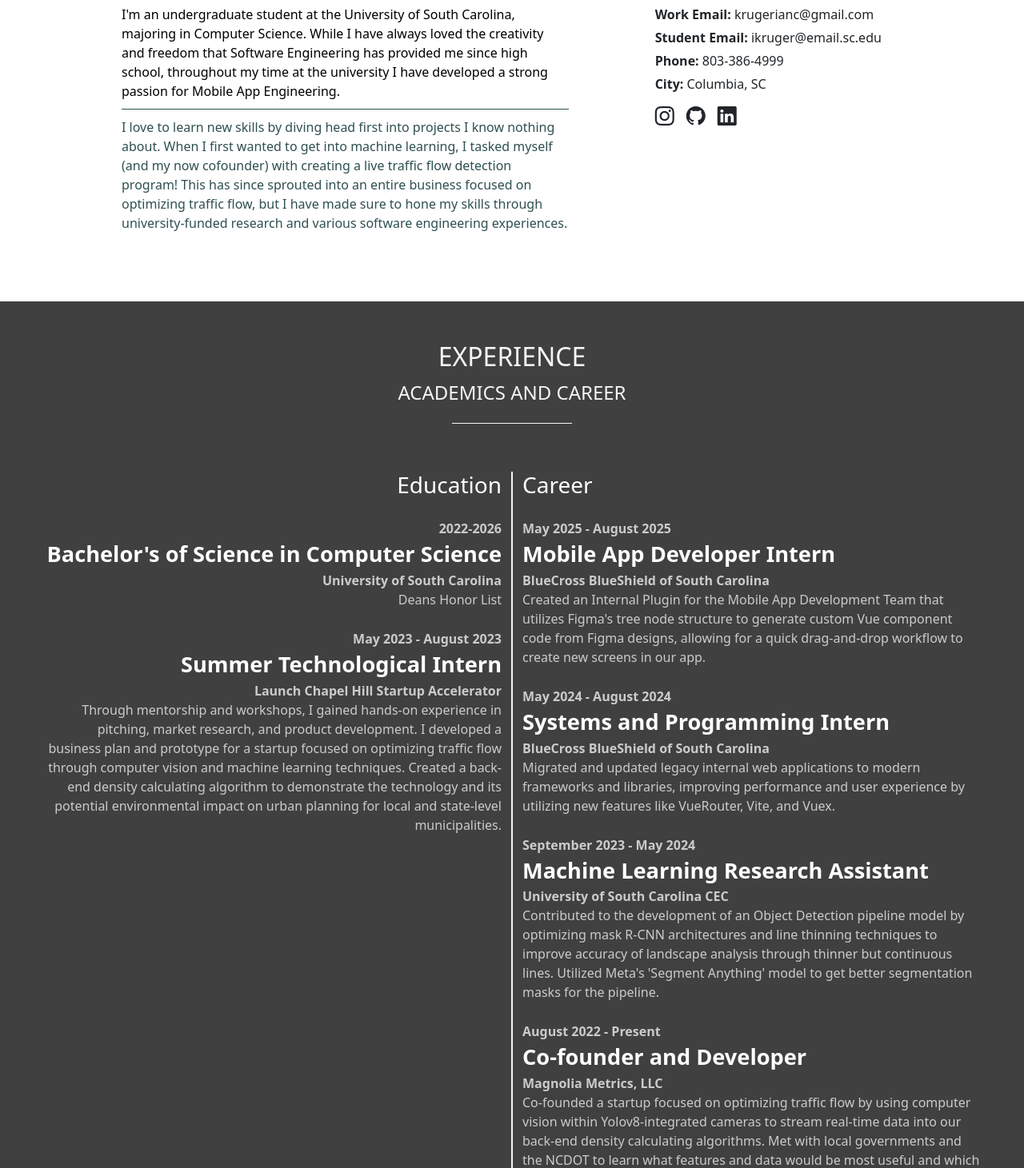
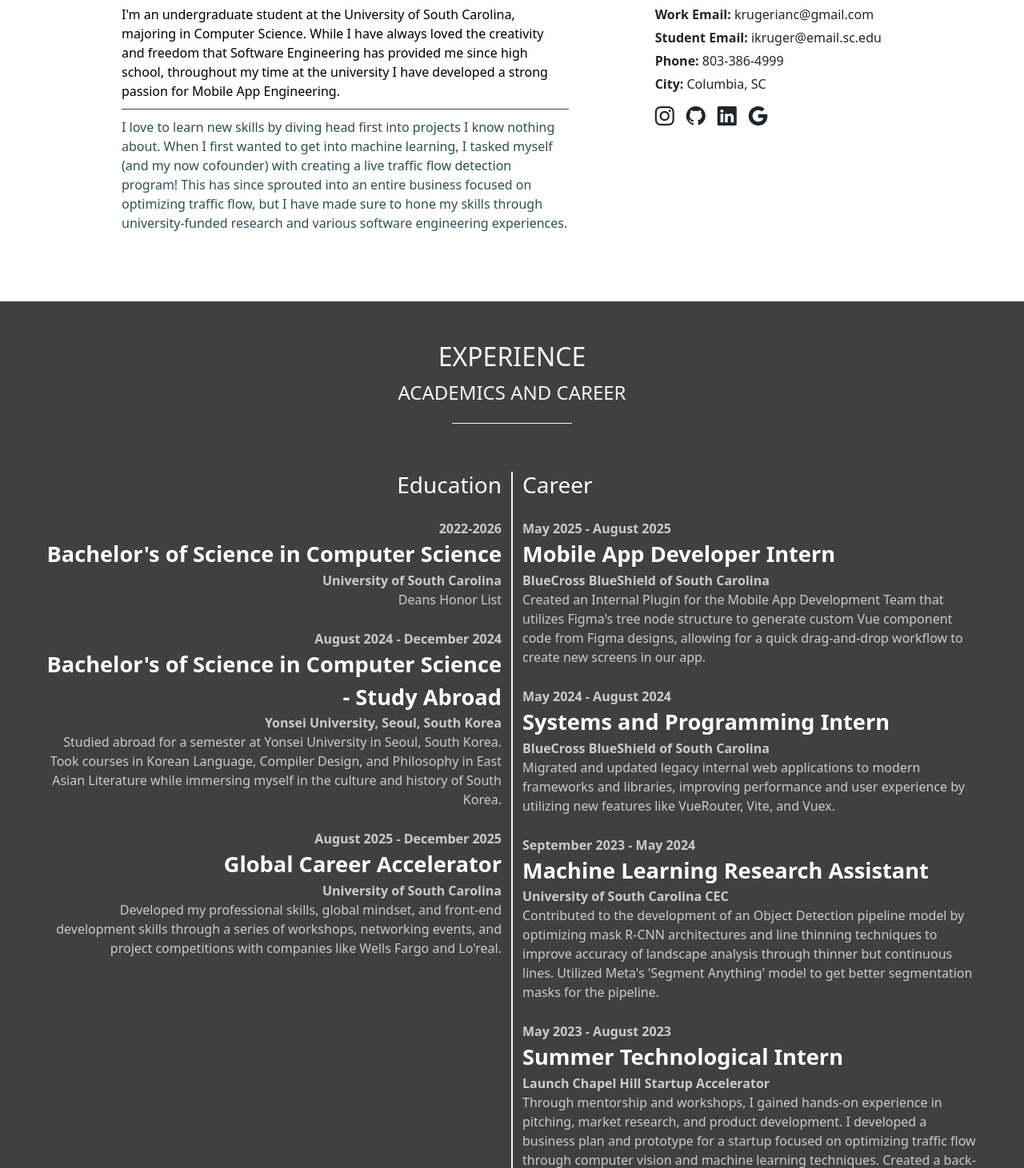
Before and after one commit to ianckruger/ianckruger.github.io, a Vue app: page / in a window 1280 px wide. Shown: the part 1249-2710 px from the top of the page at 80% size. Built offline with nearby package versions, Linux system fonts and the light colour scheme.

Commit message:
Updating Education info, adding google development profile link to socialbars

```diff
--- a/src/components/SocialBar.vue
+++ b/src/components/SocialBar.vue
@@ -14,6 +14,11 @@
             <li>
                 <a :href="links.linkedin" target="_blank">
                     <i class="bi bi-linkedin" />
+                </a>
+            </li>
+            <li>
+                <a :href="links.google" target="_blank">
+                    <i class="bi bi-google" />
                 </a>
             </li>
         </ul>
--- a/src/data/about.json
+++ b/src/data/about.json
@@ -13,6 +13,7 @@
     "links": {
         "github": "https://github.com/ianckruger",
         "linkedin": "https://www.linkedin.com/in/ian-kruger/",
-        "instagram": "https://www.instagram.com/iankruger_/"
+        "instagram": "https://www.instagram.com/iankruger_/",
+        "google":"https://g.dev/iankruger"
     }
 }
--- a/src/data/experience.json
+++ b/src/data/experience.json
@@ -9,10 +9,16 @@
             "content": "Deans Honor List"
         },
         {
-            "year": "May 2023 - August 2023",
-            "title": "Summer Technological Intern",
-            "location": "<strong>Launch Chapel Hill Startup Accelerator</strong>",
-            "content": "Through mentorship and workshops, I gained hands-on experience in pitching, market research, and product development. I developed a business plan and prototype for a startup focused on optimizing traffic flow through computer vision and machine learning techniques. Created a back-end density calculating algorithm to demonstrate the technology and its potential environmental impact on urban planning for local and state-level municipalities."
+            "year": "August 2024 - December 2024",
+            "title": "Bachelor's of Science in Computer Science - Study Abroad",
+            "location": "<strong>Yonsei University, Seoul, South Korea</strong>",
+            "content": "Studied abroad for a semester at Yonsei University in Seoul, South Korea. Took courses in Korean Language, Compiler Design, and Philosophy in East Asian Literature while immersing myself in the culture and history of South Korea."
+        },
+        {
+            "year": "August 2025 - December 2025",
+            "title": "Global Career Accelerator",
+            "location": "<strong>University of South Carolina</strong>",
+            "content": "Developed my professional skills, global mindset, and front-end development skills through a series of workshops, networking events, and project competitions with companies like Wells Fargo and Lo'real."
         }
     ],
     "careers": [
@@ -35,6 +41,12 @@
             "content": "Contributed to the development of an Object Detection pipeline model by optimizing mask R-CNN architectures and line thinning techniques to improve accuracy of landscape analysis through thinner but continuous lines. Utilized Meta's 'Segment Anything' model to get better segmentation masks for the pipeline."
         },
         {
+            "year": "May 2023 - August 2023",
+            "title": "Summer Technological Intern",
+            "location": "<strong>Launch Chapel Hill Startup Accelerator</strong>",
+            "content": "Through mentorship and workshops, I gained hands-on experience in pitching, market research, and product development. I developed a business plan and prototype for a startup focused on optimizing traffic flow through computer vision and machine learning techniques. Created a back-end density calculating algorithm to demonstrate the technology and its potential environmental impact on urban planning for local and state-level municipalities."
+        },
+        {
             "year": "August 2022 - Present",
             "title": "Co-founder and Developer",
             "location": "<strong>Magnolia Metrics, LLC</strong>",
```
